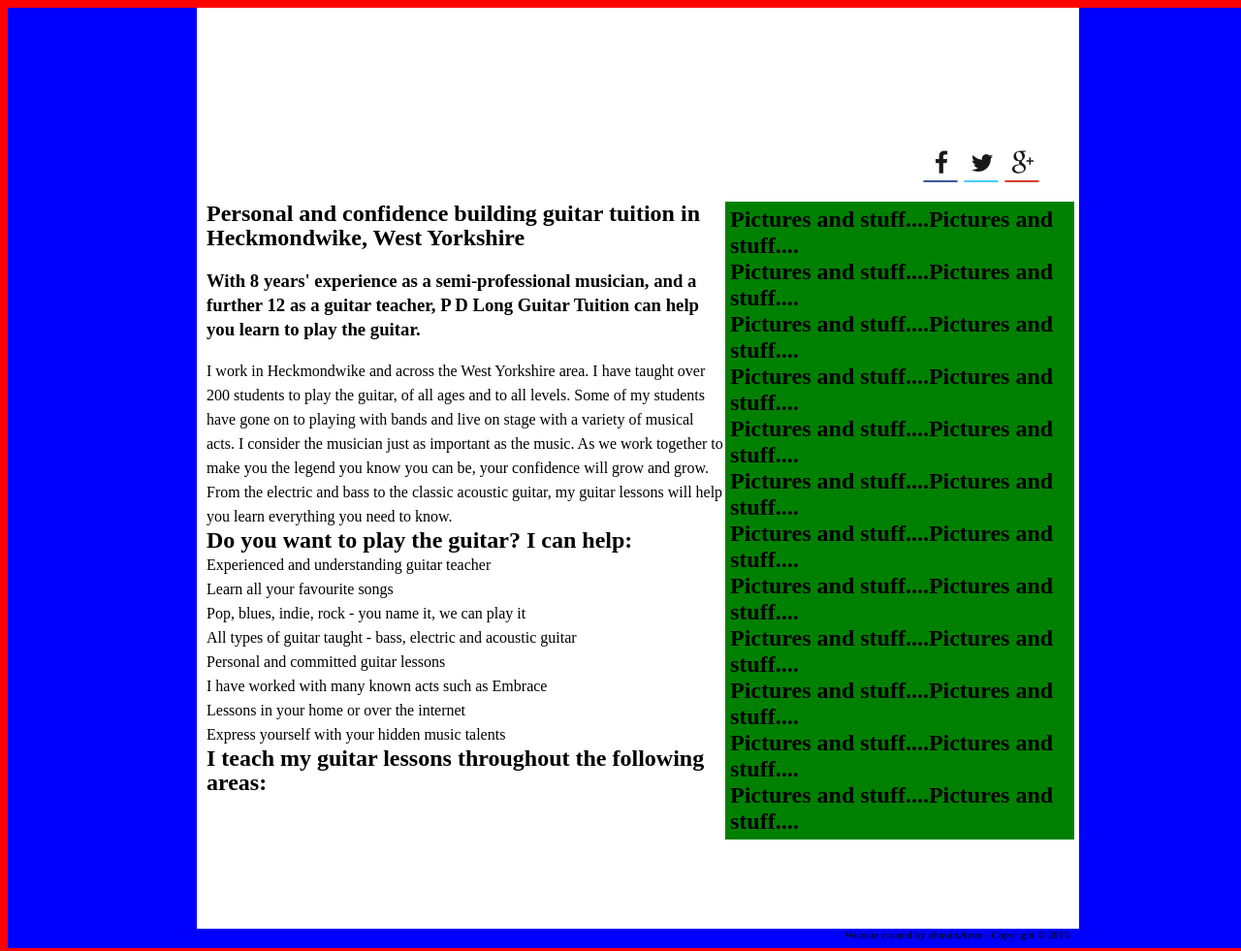
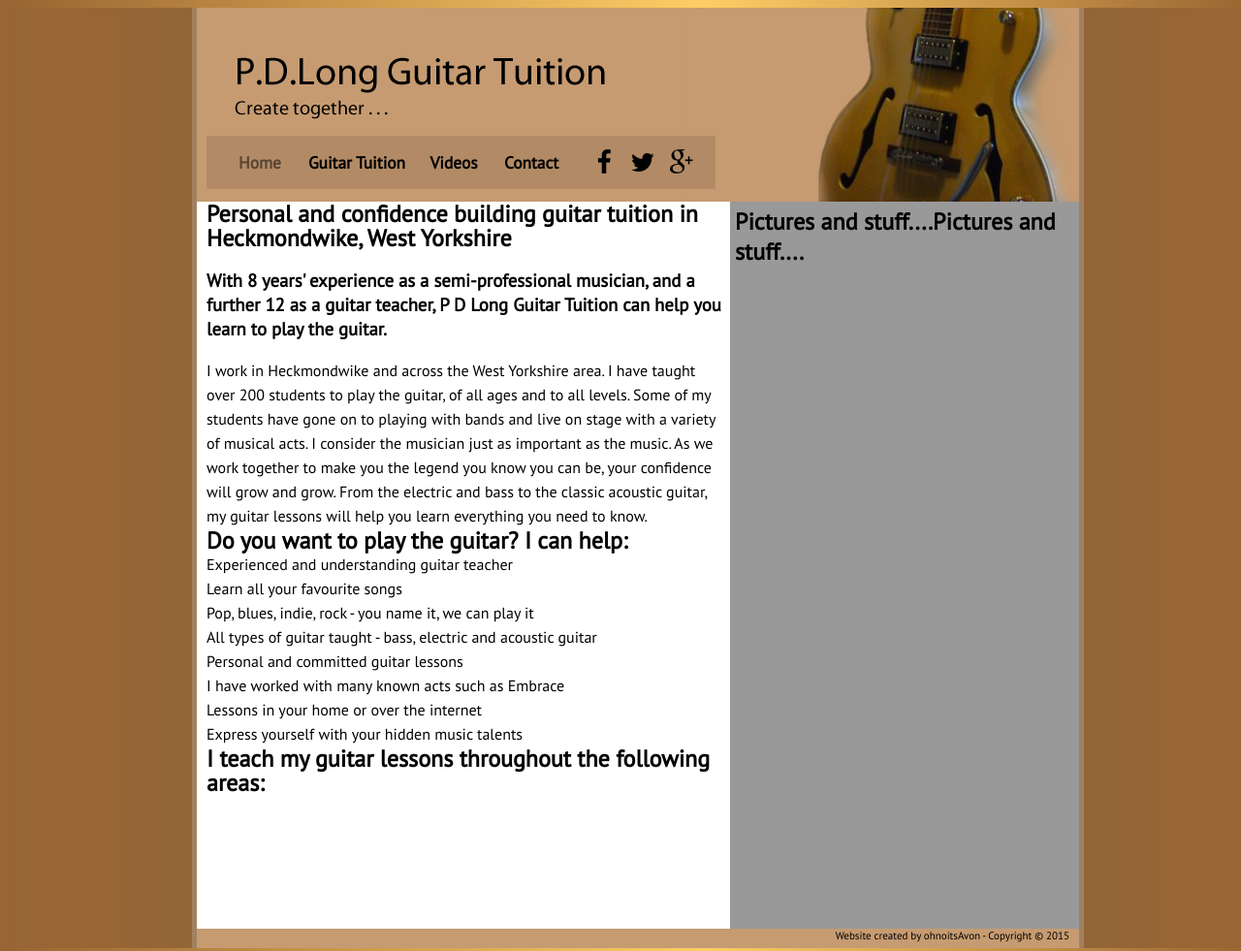
Before and after one commit to PDLongGuitarTuition/PDLongGuitarTuition.guthub.io, a plain HTML site: page index.htm in a window 1280 px wide. Shown: the top 981 px of the page at 97% size. Drawn offline with nearby package versions, Linux system fonts and the light colour scheme; a script that the page names is missing.

Commit message:
new design
ver1

```diff
--- a/index.htm
+++ b/index.htm
@@ -13,6 +13,7 @@
 	<script type="text/javascript" src="js/custom.js"></script>
 	<!-- ----------------------------------------------------------------------------------------------------------------------------------- -->
 
+	<link href='http://fonts.googleapis.com/css?family=PT+Sans' rel='stylesheet' type='text/css'>
 
 	<title>P.D.Long Guitar Tuition - Home</title>
 
@@ -28,41 +29,27 @@
 
 			<div id='banner'>
 
-				<div id="menu-wrap">
-
-					<div class="menu-item">
-						<span id="active" class="icon fa fa-facebook"></span>
-						<a id="hover" class="text" href="https://www.facebook.com/PDLongGTR"><i class="fa fa-facebook"></i></a>
-					</div><!-- Menu Item -->
-
-					<div class="menu-item">
-						<span id="active" class="icon fa fa-twitter"></span>
-						<a id="hover" class="text" href="https://twitter.com/vanrayuk"><i class="fa fa-twitter"></i></a>
-					</div><!-- Menu Item -->
-
-					<div class="menu-item">
-						<span id="active" class="icon fa fa-google-plus"></span>
-						<a id="hover" class="text" href="https://plus.google.com/110442651847177653438/posts"><i class="fa fa-google-plus"></i></a>
-					</div><!-- Menu Item -->
-
-
-				</div><!-- Menu Wrap -->
+				<div id='menu'>
+					</br>
+						<ul>
+						    <li><b></b></li>
+							<li><a id="active" href='index.htm'><h2>Home</h2></a></li>
+							<li><a class="GT" href='#'><h2>Guitar Tuition</h2></a></li>
+							<li><a href='#'><h2>Videos</h2></a></li>
+							<li><a href='#'><h2>Contact</h2></a></li>
+							<li><b></b></li>
+							<li><a class="lnk" href="https://www.facebook.com/PDLongGTR"><i class="fa fa-facebook"></i></a><li>
+							<li><a class="lnk" href="https://twitter.com/vanrayuk"><i class="fa fa-twitter"></i></a><li>
+							<li><a class="lnk" href="https://plus.google.com/110442651847177653438/posts"><i class="fa fa-google-plus"></i></a><li>
+							<li><b></b></li>
+						</ul>
+				</div>
 
    			</div>
 
 			<div id='sidebar'>
 			<h2>Pictures and stuff....Pictures and stuff....</h2>
-			<h2>Pictures and stuff....Pictures and stuff....</h2>
-			<h2>Pictures and stuff....Pictures and stuff....</h2>
-			<h2>Pictures and stuff....Pictures and stuff....</h2>
-			<h2>Pictures and stuff....Pictures and stuff....</h2>
-			<h2>Pictures and stuff....Pictures and stuff....</h2>
-			<h2>Pictures and stuff....Pictures and stuff....</h2>
-			<h2>Pictures and stuff....Pictures and stuff....</h2>
-			<h2>Pictures and stuff....Pictures and stuff....</h2>
-			<h2>Pictures and stuff....Pictures and stuff....</h2>
-			<h2>Pictures and stuff....Pictures and stuff....</h2>
-			<h2>Pictures and stuff....Pictures and stuff....</h2>
+
 			</div>
 
             <div id='content'>
--- a/js/custom.js
+++ /dev/null
@@ -1,6 +0,0 @@
-$( document ).ready(function() {
-$('.menu-item').hover(function () {
-    $('#active', this).toggleClass('active');
-    $('#active', this).css({'display':'block'}); //adds context
-});
-});
--- a/style.css
+++ b/style.css
@@ -1,8 +1,10 @@
-body { background-color:red;
+body { background-color:#996633;
 	   height:100%;
-	   /*background-image:url('images/background.png');
+	   background-image:url('images/background.png');
 	   background-repeat:repeat-y;
-       background-position:center center; */
+       background-position:center center;
+	   /*font-family: Verdana, Geneva, sans-serif;	*/
+       font-family: 'PT Sans', sans-serif;
 	 }
 
 .wrapper
@@ -18,7 +20,10 @@ body { background-color:red;
 	{
 	  margin:0 auto;
 	  width:1300px;
-	  background-color:blue;
+	  background-image:url('images/inback.png');
+	  background-repeat:repeat-y;
+      background-position:center center;
+
 	}
 
 #content
@@ -36,11 +41,13 @@ body { background-color:red;
 #banner
 	{
 	  margin:0 auto;
-	  background-color:white;
-	  background-position:left left;
+	  /*background-color:white;
+	  background-position:left left; */
 	  width: 900px;
 	  height: 200px;
 	  padding-left:10px;
+	  background-image:url('images/banner.png');
+      background-position:center center;
 	  }
 
 
@@ -57,14 +64,97 @@ body { background-color:red;
 #sidebar
 	{
 	width:350px;
+	min-height:740px;
 	float:right;
 	margin-top: 0px;
-	margin-right: 200px;
+	margin-right: 195px;
 	margin-bottom: 0px;
-	margin-left: 0px;
+	margin-left: 5px;
 	padding: 5px;
-	background-color: green;
+	background-color: #999999;
+	/*background-color: #2C5885;*/
 	}
+
+#menu ul
+	{
+	  list-style-type:none;
+      margin:0;
+	  padding:0;
+      padding-top:112px;
+
+	}
+
+#menu b
+		{
+
+	  background-color: rgba(0, 0, 0, 0.1);
+	  display:block;
+	  width:15px;
+      height:55px;
+	}
+
+
+#menu a
+	{
+
+	  width: 80px;
+	  text-decoration:none;
+	  color:black;
+	  display:block;
+	  line-height: 55px;
+	  text-align:center;
+	  background-color: rgba(0, 0, 0, 0.1);
+
+	}
+
+
+#menu h2
+{
+
+
+	  font-size: 13pt;
+}
+
+#menu a.GT
+	{
+	   width:120px;
+
+	}
+
+#menu a.lnk
+	{
+	   width:40px;
+	   display:block;
+	   font-size: 20pt;
+	   height: 40px;
+       padding-top: 38%;
+	}
+
+#menu i
+{
+
+}
+
+
+
+#menu a#active
+	{
+	   color:rgba(0, 0, 0, 0.5);
+
+	}
+
+#menu a:hover
+	{
+	  color:rgba(255, 255, 255, 0.5);
+	}
+
+
+#menu li
+	{
+	  float:left
+	}
+
+
 
 
 /*social buttons code START*/
@@ -77,126 +167,5 @@ body { background-color:red;
   font-style: normal;
 }
 
-#menu-wrap {
-	width:162px;
-	height:1px;
-	float: right;
-/*	border-bottom:#09F thin solid;
-	border-bottom-width:3px;*/
-	padding:125px 0px 0px 0px;
-	margin:0px 0px 50px 0px;
-	text-align:left;
-	line-height:13px;
-}
-
- #menu-wrap .menu-item {
-    width: 38px;
-    height: 55px;
-    display: inline-block;
-    position: relative;
-    overflow: hidden;
-    border-radius: 3px;
-}
-
- #menu-wrap .menu-item i {
-    width:100%;
-	padding:7px 0px 5px 0px;
-	border-radius:3px;
-}
-
- #menu-wrap .menu-item i.fa-facebook {
-	background:#3B5998;
-	color:#FFF;
-}
- #menu-wrap .menu-item i.fa-twitter {
-	background:#44CCF6;
-	color:#FFF;
-}
-
- #menu-wrap .menu-item i.fa-google-plus {
-	background:#D13F2D;
-	color:#FFF;
-}
-
-
- #menu-wrap .menu-item span {
-	width:32px;
-	height:32px;
-    position: absolute;
-    top: 10px;
-    left: 0px;
-    text-align: center;
-    -webkit-transition: all 0.3s ease-in-out;
-    -moz-transition: all 0.3s ease-in-out;
-    -ms-transition: all 0.3s ease-in-out;
-    -o-transition: all 0.3s ease-in-out;
-    transition: all 0.3s ease-in-out;
-    display: block;
-	color:rgba(0, 0, 0, 0.9);
-/*	border:#09F thin solid;
-	border-width:2px;*/
-	border-radius:50%;
-}
-
- #menu-wrap .menu-item span:hover {
-    top: -29px;
-	font-size:20px;
-    -webkit-transition: all 0.3s ease-in-out;
-    -moz-transition: all 0.3s ease-in-out;
-    -ms-transition: all 0.3s ease-in-out;
-    -o-transition: all 0.3s ease-in-out;
-    transition: all 0.3s ease-in-out;
-}
-
-span.active {
-	top:-20px !important;
-	font-size:0px !important;
-}
-
- #menu-wrap .menu-item a {
-	font-size:12px;
-	color:#445878;
-	text-decoration:none;
-}
-
- #menu-wrap .menu-item .text {
-	text-decoration: none;
-    font-size: 0px;
-    padding:0px 0px 17px 0px;
-    text-align: center;
-	font-family:Arial, Helvetica, sans-serif;
-	font-weight:normal;
-    width: 100%;
-    position: absolute;
-    bottom: -27px;
-    display: block;
-/*	border-top:#CCC thin solid;
-	border-top-width:1px;*/
-    -webkit-transition: all 0.3s ease-in-out;
-    -moz-transition: all 0.3s ease-in-out;
-    -ms-transition: all 0.3s ease-in-out;
-    -o-transition: all 0.3s ease-in-out;
-    transition: all 0.3s ease-in-out;
-}
-
- #menu-wrap .menu-item:hover > .text {
-    bottom: 0;
-	font-size:25px;
-	padding:0;
-    -webkit-transition: all 0.5s ease-in-out;
-   -moz-transition: all 0.5s ease-in-out;
-    -ms-transition: all 0.5s ease-in-out;
-    -o-transition: all 0.5s ease-in-out;
-    transition: all 0.5s ease-in-out;
-	text-align:center;
-}
-
- #menu-wrap .menu-item .icon {
-    width: 32px;
-    height: 32px;
-	padding:13px 9px 5px 4px;
-	font-size:25px;
-	text-align:center;
-}
 /*Social button code END*/
 /* -------------------------------------------------------------------------------------------------------
```
Also changed, not shown: images/background - Copy.png (added), images/background.png (added), images/banner.png (added), images/inback - Copy.png (added), images/inback.png (added), 1 other file.
